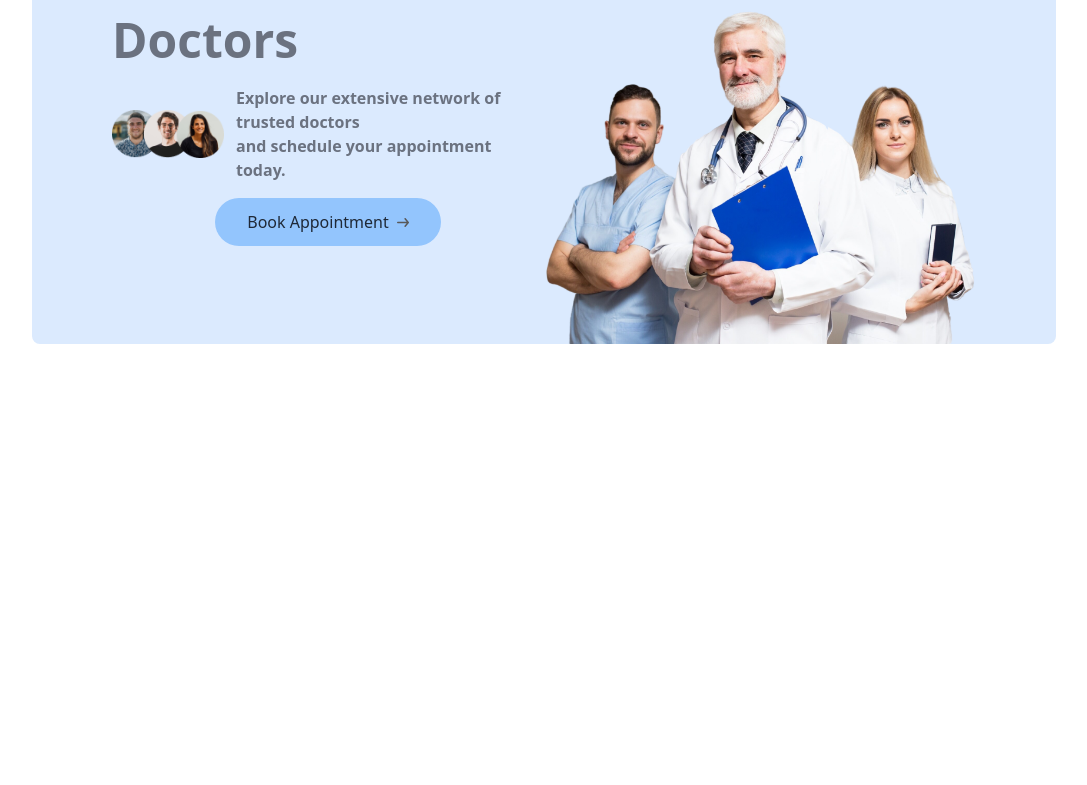
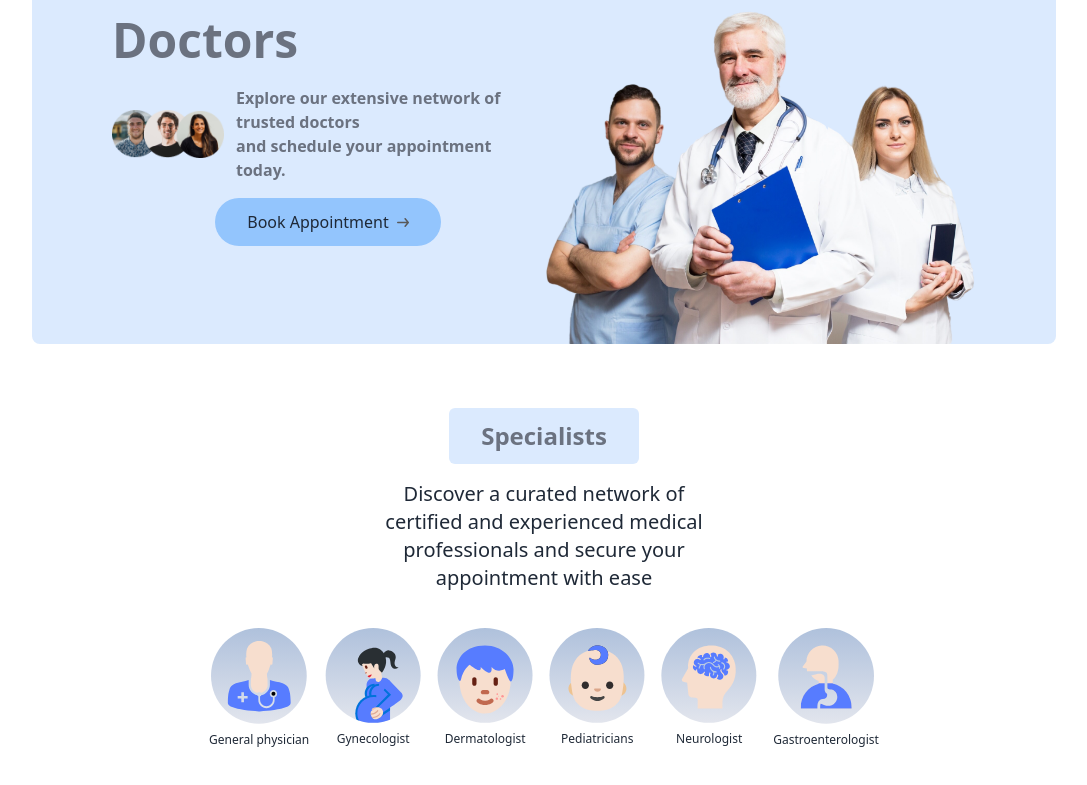
Before and after one commit to usama387/mern-hcf, a React (Vite) app: page / in a window 1280 px wide. Shown: the part 391-1176 px from the top of the page, without its empty margins (96-1183 px from the left). Before the commit the page ends 800 px from the top, so only its background shows below. Built offline with nearby package versions, Linux system fonts and the light colour scheme.

Commit message:
SpecialityMenu child of HomePage initial design integrated

```diff
--- /dev/null
+++ b/src/CustomComponents/SpecialistMenu.jsx
@@ -0,0 +1,34 @@
+import { specialityData } from "@/assets/assets";
+import { Link } from "react-router-dom";
+
+const SpecialistMenu = () => {
+  return (
+    <div
+      id="specialty"
+      className="flex flex-col items-center gap-4 py-16 text-gray-800"
+    >
+      <h2 className="text-2xl font-bold bg-blue-100 text-gray-500 px-8 py-3 hover:scale-105 transition-all duration-300 w-max rounded-md">
+        Specialists
+      </h2>
+      <p className="sm:w-1/3 text-center text-xl">
+        Discover a curated network of certified and experienced medical
+        professionals and secure your appointment with ease
+      </p>
+      <div className="flex justify-center gap-4 pt-5 w-full overflow-scroll">
+        {specialityData.map((item, index) => (
+          <Link
+            to={`/doctors/${item.speciality}`}
+            key={index}
+            onClick={() => scrollTo(0, 0)}
+            className="flex flex-col items-center text-xs cursor-pointer flex-shrink-0 hover:translate-y-[-10px] transition-all duration-500"
+          >
+            <img src={item.image} alt="item" className="w-16 sm:w-24 mb-2" />
+            <p>{item.speciality}</p>
+          </Link>
+        ))}
+      </div>
+    </div>
+  );
+};
+
+export default SpecialistMenu;
--- a/src/index.css
+++ b/src/index.css
@@ -2,8 +2,8 @@
 @tailwind components;
 @tailwind utilities;
 
-.active hr {
-  @apply block;
+::-webkit-scrollbar {
+  @apply hidden;
 }
 
 @layer base {
--- a/src/pages/Home.jsx
+++ b/src/pages/Home.jsx
@@ -1,9 +1,14 @@
 import Header from "@/CustomComponents/Header";
+import SpecialistMenu from "@/CustomComponents/SpecialistMenu";
 
 const Home = () => {
-  return <div>
-    <Header />
-  </div>;
+  return (
+    <div>
+      {/* Child Components */}
+      <Header />
+      <SpecialistMenu />
+    </div>
+  );
 };
 
 export default Home;
```
